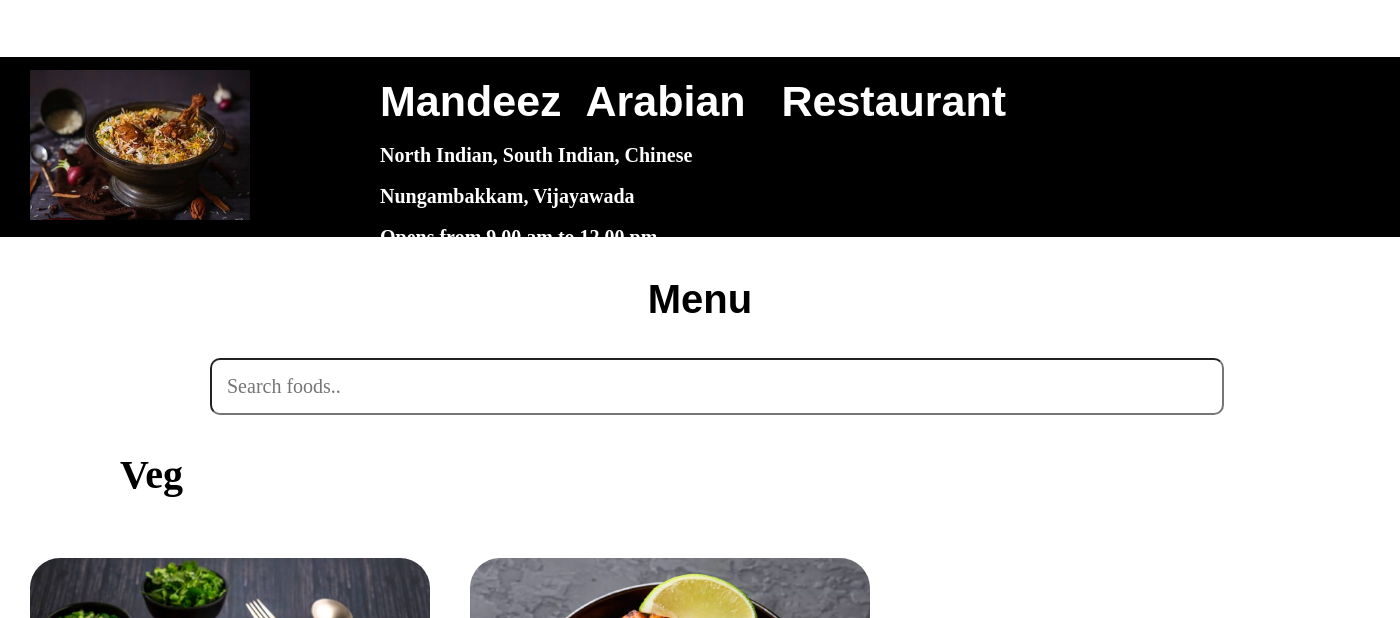
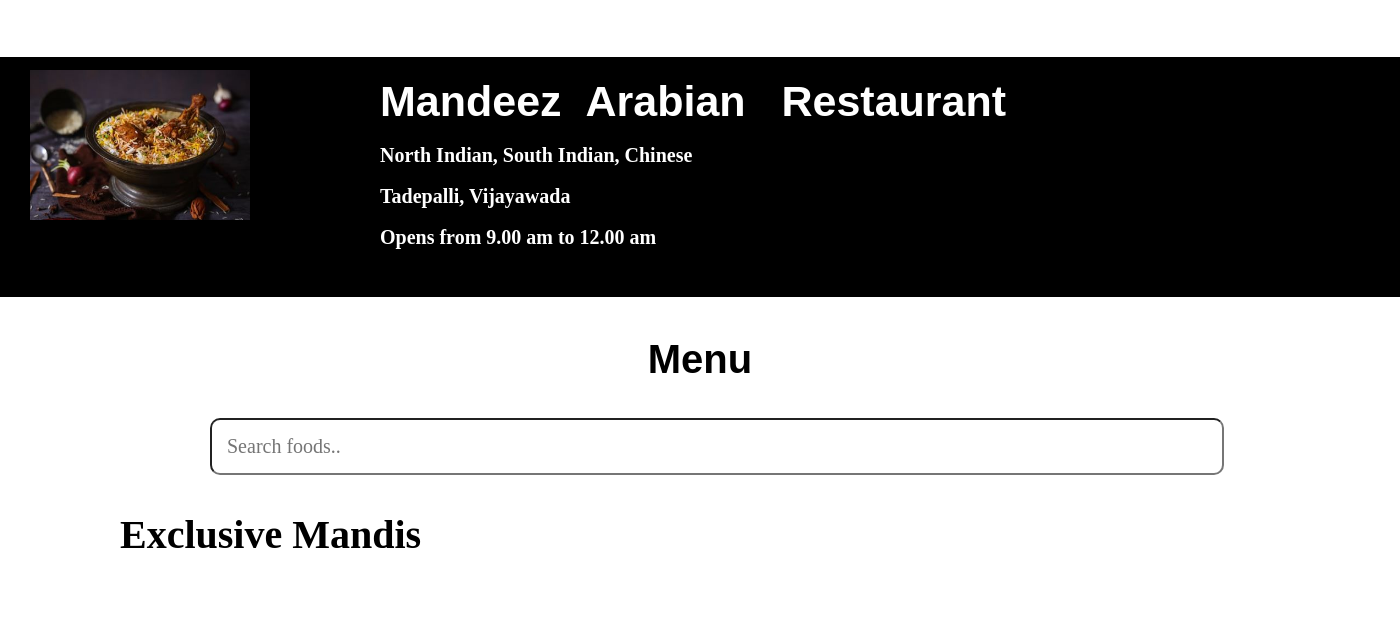
Before and after one commit to Bhuvana-Atmakuri/Django1, a Django app: page /orderin5 in a window 1400 px wide. Shown: the part 73-691 px from the top of the page. Run offline with Django 4.2, Linux system fonts and the light colour scheme; grey boxes are pictures that could not be loaded.

Commit message:
Redirect

```diff
--- a/Django_programs/Food/Hospitality/static/order5.css
+++ b/Django_programs/Food/Hospitality/static/order5.css
@@ -158,7 +158,7 @@
 
 z-index: 2;
 pointer-events: none;
-height:220px;
+height:240px;
 margin-bottom:40px;
 }
 .f2{
--- a/Django_programs/Food/Hospitality/templates/orderin5.html
+++ b/Django_programs/Food/Hospitality/templates/orderin5.html
@@ -2,10 +2,10 @@
 <html lang="en">
 <head>
     <meta charset="UTF-8">
-    <title>PALM GROOVE RESTRAUNT</title>
+    <title>MANDEEZ ARABIAN RESTRAUNT</title>
      {% load static %}
 
-    <link rel='stylesheet' href="{% static 'orderin2.css' %}">
+    <link rel='stylesheet' href="{% static 'order5.css' %}">
     <!---font awesome cdn-->
     <link rel="stylesheet" href="https://cdnjs.cloudflare.com/ajax/libs/font-awesome/6.2.0/css/all.min.css">
 
@@ -41,9 +41,9 @@
              <br>
              <h1 class="hea1">North Indian, South Indian, Chinese</h1>
              <br>
-             <h1 class="hea1"> Nungambakkam, Vijayawada</h1>
+             <h1 class="hea1"> Tadepalli, Vijayawada</h1>
              <br>
-              <h1 class="hea1">Opens from 9.00 am to 12.00 pm</h1>
+              <h1 class="hea1">Opens from 9.00 am to 12.00 am</h1>
          </div>
      </div>
  </div>
@@ -55,22 +55,46 @@
  <br>
  <br>
  <br>
- <h2 class="ho1">Veg</h2>
+ <h2 class="ho1">Exclusive Mandis</h2>
   <div class="in1">
    <ol id='list1' style="display: contents;">
+        <li class="animals">
+     <a href="#">
+     <div class="grid-item">
+          <img src="{%static 'MAR_CB.jfif'%}" style="border-radius:30px;width:400px;height:267px;" class="i1">
+         <h2>Chicken Mandi</h2>
+     </div>
+     </a>
+       </li>
  <li class="animals">
      <a href="#">
      <div class="grid-item">
-          <img src="{%static 'veg.jpg'%}" style="border-radius:30px;width:400px;height:267px;" class="i1">
-         <h2>Veg Manchuria</h2>
+          <img src="{%static 'MAR_Chicken tikka.jpg'%}" style="border-radius:30px;width:400px;height:267px;" class="i1">
+         <h2>Chicken Tikka Mandi</h2>
      </div>
      </a>
        </li>
       <li class="animals">
      <a href="#">
      <div class="grid-item">
-          <img src="{%static 'panner65.jpg'%}" style="border-radius:30px;width:400px;height:267px;" class="i1">
-         <h2>Paneer65</h2>
+          <img src="{%static 'MAR_mutt.jpg'%}" style="border-radius:30px;width:400px;height:267px;" class="i1">
+         <h2>Mutton Mandi</h2>
+     </div>
+     </a>
+       </li>
+         <li class="animals">
+     <a href="#">
+     <div class="grid-item">
+          <img src="{%static 'MAR_Prawns.jpg'%}" style="border-radius:30px;width:400px;height:267px;" class="i1">
+         <h2>Prawns Mandi</h2>
+     </div>
+     </a>
+       </li>
+              <li class="animals">
+     <a href="#">
+     <div class="grid-item">
+          <img src="{%static 'MAR_fish.jpg'%}" style="border-radius:30px;width:400px;height:267px;" class="i1">
+         <h2>Fish Mandi</h2>
      </div>
      </a>
        </li>
```
Also changed, not shown: Django_programs/Food/Hospitality/templates/contact.html (+16 -2 lines), Django_programs/Food/Hospitality/templates/orderin6.html (+84 -1 lines), Django_programs/Food/Hospitality/static/contact.css (added).
